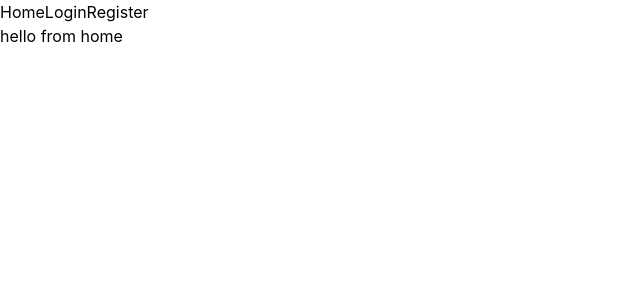
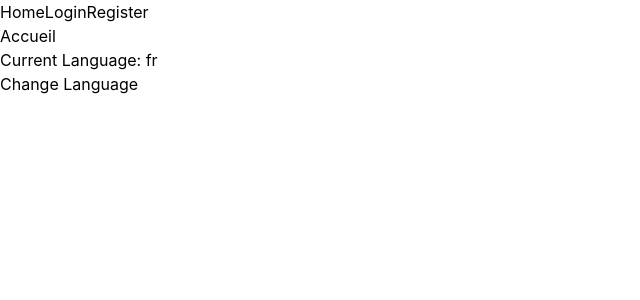
Before and after one commit to TrioGrenobleImt/MERN-BoilerPlate, a React (Vite) app in the folder client/: page / in a window 1280 px wide. Shown: the top 300 px of the page, without its empty margins (0-640 px from the left). Built offline with nearby package versions, Linux system fonts and the light colour scheme; no server answers.

Commit message:
Add translation

```diff
--- a/client/package.json
+++ b/client/package.json
@@ -11,9 +11,11 @@
   },
   "dependencies": {
     "axios": "^1.7.2",
+    "i18next": "^24.1.0",
     "react": "^18.2.0",
     "react-dom": "^18.2.0",
     "react-hot-toast": "^2.4.1",
+    "react-i18next": "^15.2.0",
     "react-router-dom": "^6.23.1"
   },
   "devDependencies": {
--- /dev/null
+++ b/client/src/config/i18n.js
@@ -0,0 +1,12 @@
+import i18n from "i18next";
+import { initReactI18next } from "react-i18next";
+import * as en from "../locales/en.json";
+import * as fr from "../locales/fr.json";
+
+i18n.use(initReactI18next).init({
+  resources: {
+    en: { translation: en },
+    fr: { translation: fr },
+  },
+  lng: localStorage.getItem("i18nextLng") || "fr",
+});
--- /dev/null
+++ b/client/src/locales/en.json
@@ -0,0 +1,3 @@
+{
+  "home": "Home"
+}
--- /dev/null
+++ b/client/src/locales/fr.json
@@ -0,0 +1,3 @@
+{
+  "home": "Accueil"
+}
--- a/client/src/main.jsx
+++ b/client/src/main.jsx
@@ -4,6 +4,7 @@ import App from "./App.jsx";
 import { BrowserRouter } from "react-router-dom";
 import { Toaster } from "react-hot-toast";
 import { AuthContextProvider } from "./contexts/authContext.jsx";
+import "./config/i18n.js";
 
 ReactDOM.createRoot(document.getElementById("root")).render(
   <React.StrictMode>
--- a/client/src/pages/Home/Home.jsx
+++ b/client/src/pages/Home/Home.jsx
@@ -1,11 +1,23 @@
-import React from "react";
+import { useTranslation } from "react-i18next";
 
-const Home = () => {
+export const Home = () => {
+  const {
+    t,
+    i18n: { changeLanguage, language },
+  } = useTranslation();
+
+  const handleChangeLanguage = () => {
+    const newLanguage = language === "en" ? "fr" : "en";
+    changeLanguage(newLanguage);
+  };
+
   return (
-    <>
-      <div>hello from home</div>
-    </>
+    <div>
+      <h1>{t("home")}</h1>
+      <h3>Current Language: {language}</h3>
+      <button type="button" onClick={handleChangeLanguage}>
+        Change Language
+      </button>
+    </div>
   );
 };
-
-export default Home;
--- a/client/src/router/Routes.jsx
+++ b/client/src/router/Routes.jsx
@@ -1,11 +1,11 @@
 import React from "react";
 import { Routes, Route } from "react-router-dom";
-import Home from "../pages/Home/Home";
 import Login from "../pages/Authentication/Login";
 import Register from "../pages/Authentication/Register";
 import Account from "../pages/Account/Account";
 import { ProtectedRoute } from "./authRequired";
 import { Dashboard } from "../pages/Dashboard/Dashboard";
+import { Home } from "../pages/Home/Home";
 
 export const Router = () => {
   return (
```
Also changed, not shown: 1 other file (tests, documents, lock files or other folders).
